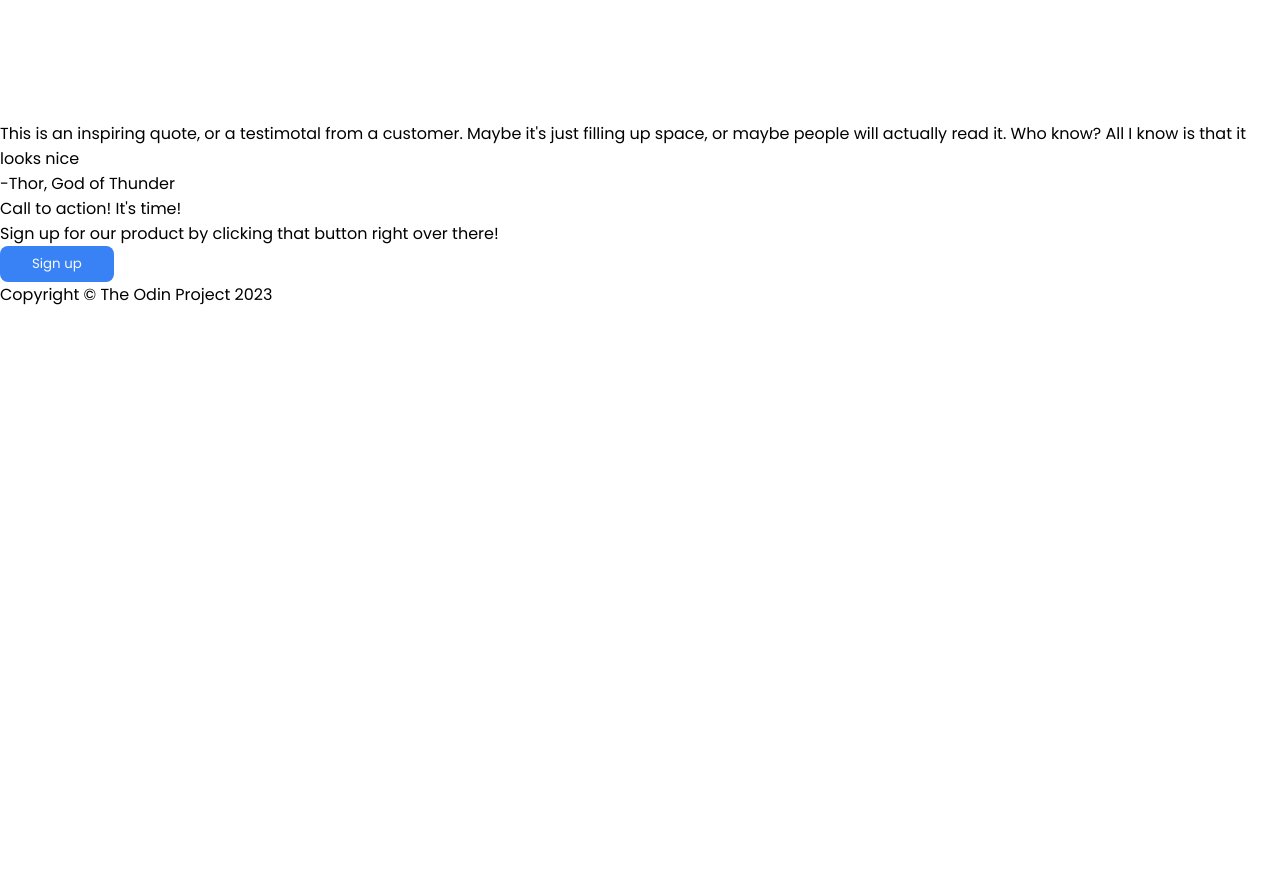
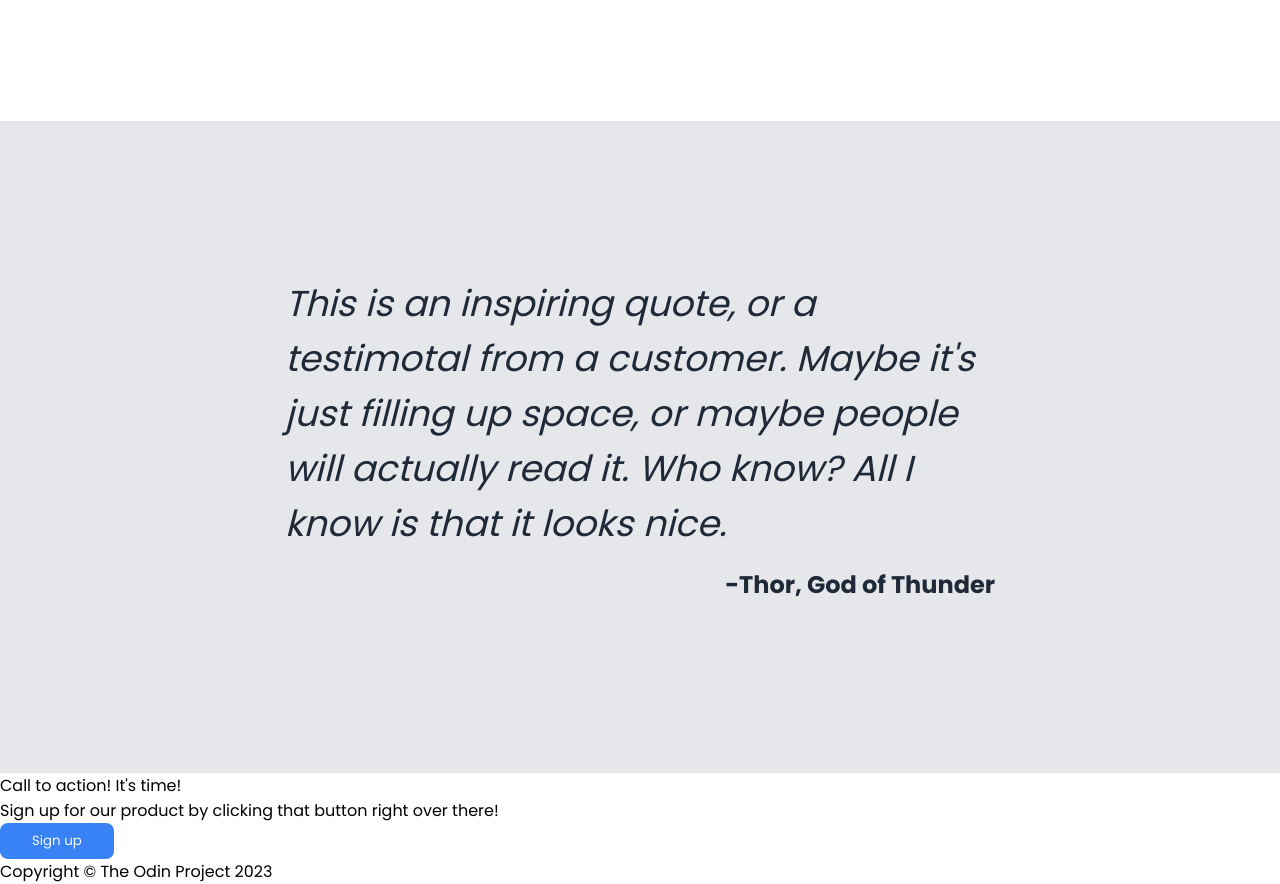
Before and after one commit to Lolanimus/website_practice, a plain HTML site: page index.html in a window 1280 px wide. Shown: the part 1180-2064 px from the top of the page. Before the commit the page ends 1487 px from the top, so only its background shows below. Drawn offline with Linux system fonts and the light colour scheme.

Commit message:
Made quote section in css

```diff
--- a/index.css
+++ b/index.css
@@ -121,3 +121,23 @@ button {
     font-size: 16px;
     color: #1F2937;
 }
+
+.container3 {
+    background-color: #E5E7EB;
+    padding: 155px 285px;
+}
+
+.quote {
+    font-size: 36px;
+    font-weight: 100;
+    font-style: italic;
+    color: #1F2937;
+}
+
+.author {
+    color: #1F2937;
+    font-size: 24px;
+    font-weight: 1000;
+    text-align: end;
+    margin: 16px 0;
+}
--- a/index.html
+++ b/index.html
@@ -51,9 +51,9 @@
             <div class="quote">
                 This is an inspiring quote, or a testimotal from a customer.
                 Maybe it's just filling up space, or maybe people will actually read it.
-                Who know? All I know is that it looks nice
+                Who know? All I know is that it looks nice.
             </div>
-            <div class="quote author">-Thor, God of Thunder</div>
+            <div class="author">-Thor, God of Thunder</div>
         </div>
 
         <div class="container4">
```
